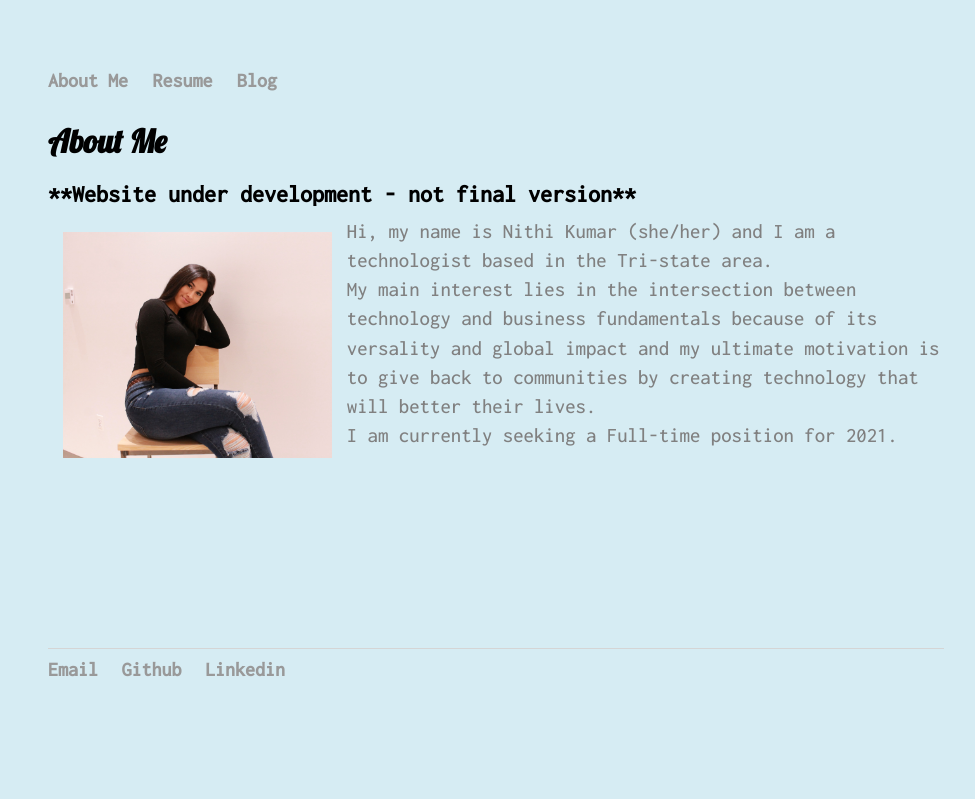
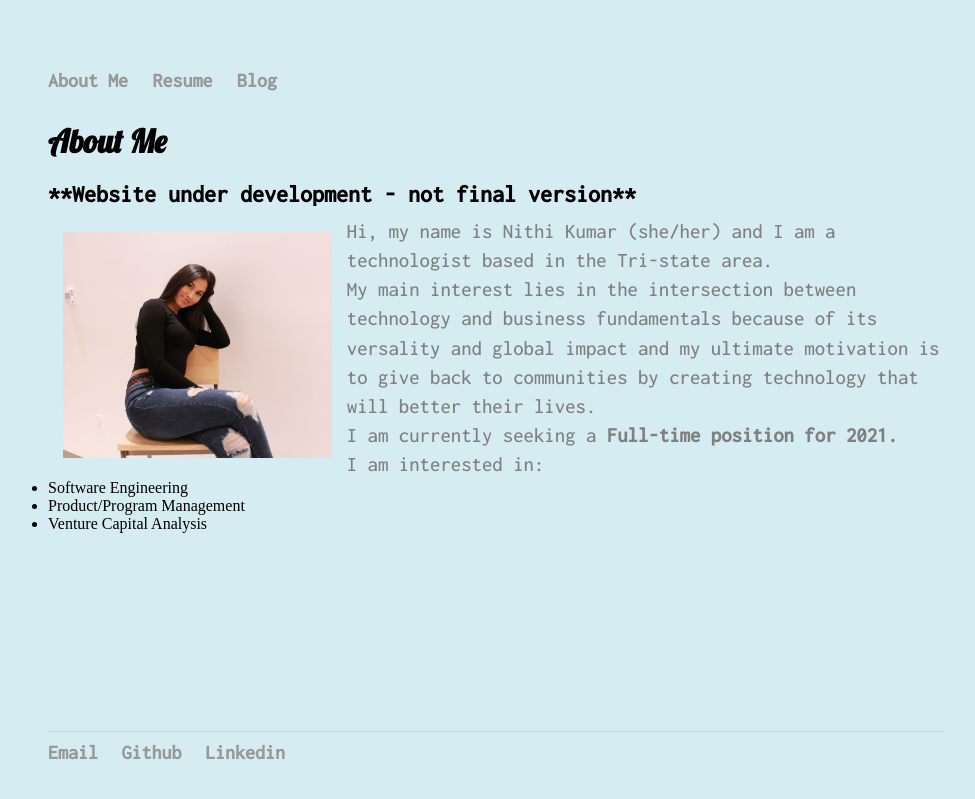
Before and after one commit to nithi0105/nithi0105.github.io, a Jekyll site: the page built from index.html, in a window 1280 px wide. Shown: the top 799 px of the page, without its empty margins (144-1119 px from the left). Built offline with Jekyll 4.4.1, drawn with Linux system fonts in a browser that asks for light colours.

Commit message:
Update index.html

```diff
--- a/index.html
+++ b/index.html
@@ -9,6 +9,13 @@ title: Nithi Kumar Personal Website
 	<p class="intro"><img src="/PP_pic.JPG"  style="float:left;width:30%;padding:15px">
 Hi, my name is Nithi Kumar (she/her) and I am a technologist based in the Tri-state area.</p>
 	<p class="intro">My main interest lies in the intersection between technology and business fundamentals because of its versality and global impact and my ultimate motivation is to give back to communities by creating technology that will better their lives.</p>
-	<p class="intro">I am currently seeking a Full-time position for 2021. </p>
+	<p class="intro">I am currently seeking a <span style="font-weight:bold">Full-time position for 2021. </span></p>
+	<p class="intro"> I am interested in:
+		<ul class="interests">
+			<li>Software Engineering</li>
+			<li>Product/Program Management</li>
+			<li>Venture Capital Analysis</li>
+	</ul>
+	</p>
 	<br><br><br><br><br><br><br><br><br><br><br>
 </div><!-- /.blurb -->
```
